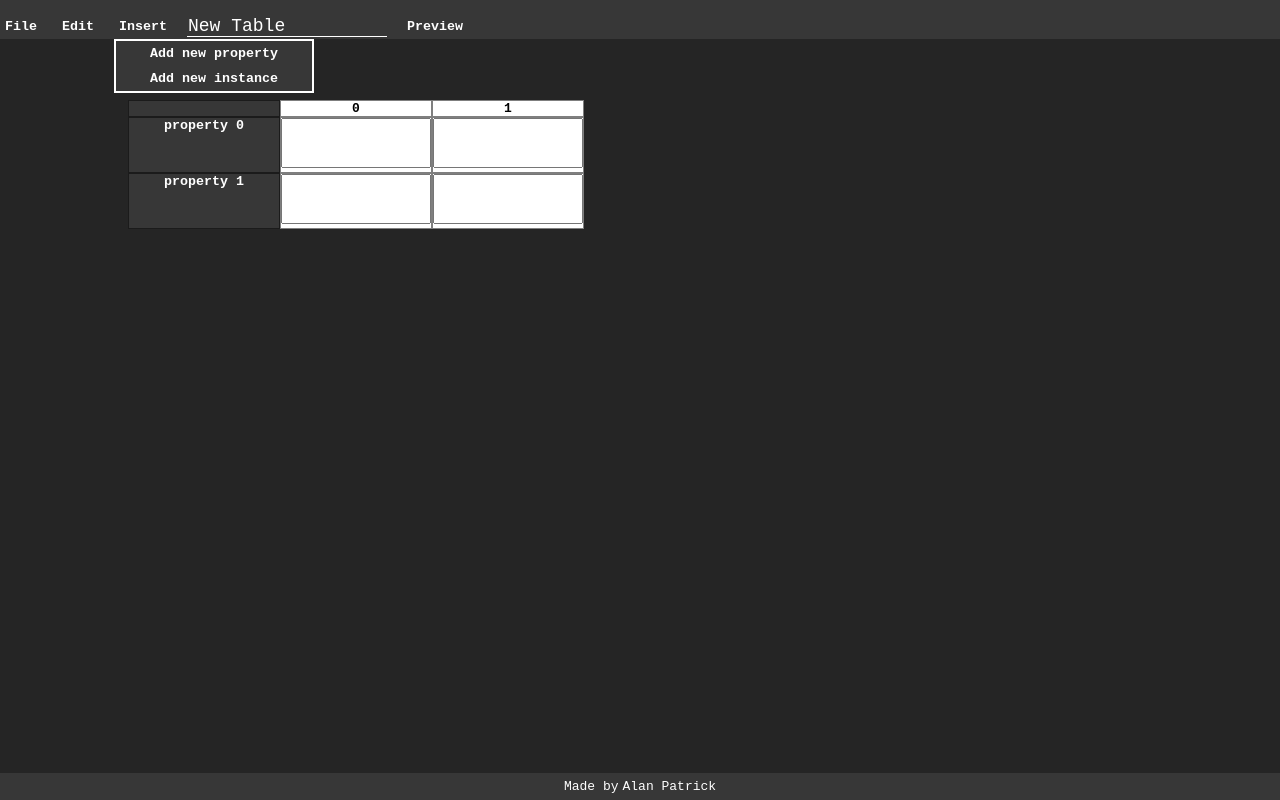
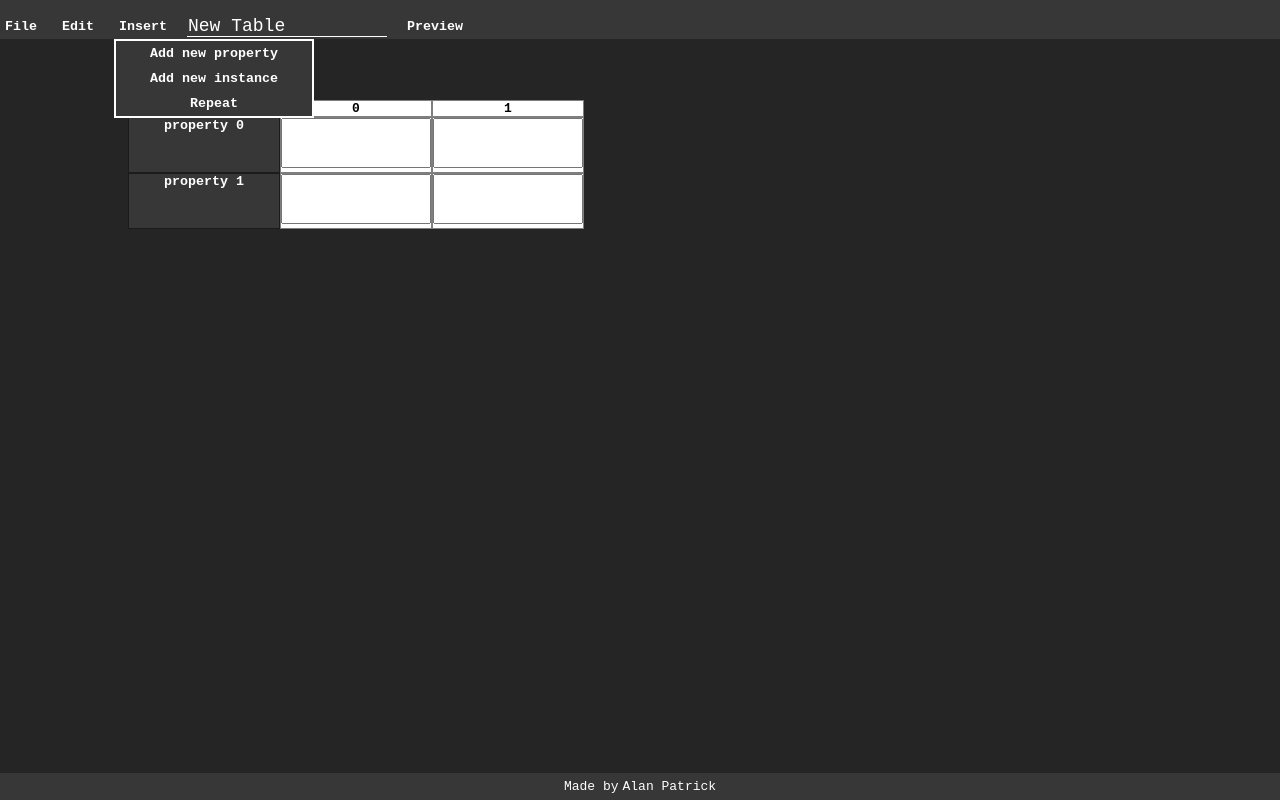
Before and after one commit to al-ptk/nosql-table, a React (Create React App) app: page / in a window 1280 px wide. Both pictures are taken after a click on the button "Insert". Built offline with nearby package versions, Linux system fonts and the light colour scheme.

Commit message:
mess: lost track, done goof, commit message is a dud

```diff
--- a/src/JsonTable/HeadinCellContextMenu.js
+++ b/src/JsonTable/HeadinCellContextMenu.js
@@ -1,4 +1,4 @@
-import React, { useRef } from 'react';
+import { useRef } from 'react';
 import { useDispatch } from 'react-redux';
 import {
   addProperty,
@@ -7,8 +7,11 @@ import {
   deleteProperty,
   pasteProperty,
   swapProperties,
+  repeatToAllInstances,
 } from '../app/slices/tableSlice';
 import { ContextMenu, ContextMenuButton } from '../components/ContextMenu';
+import { RepeatValueModal } from './RepeatValueModal';
+import ReactDOM from 'react-dom/client';
 
 export const HeadinCellContextMenu = ({
   xPos,
@@ -71,10 +74,12 @@ export const HeadinCellContextMenu = ({
   };
 
   return (
-    <ContextMenu
-      {...{ xPos, yPos, Reference }}
-      closeMenu={closeMenu}
-    >
+    <ContextMenu {...{ xPos, yPos, Reference }} closeMenu={closeMenu}>
+      <ContextMenu
+        buttonText={'Repeat Value'}
+        closeMenu={closeMenu}
+        buttonAction={(e) => {}}
+      />
       <ContextMenuButton
         closeMenu={closeMenu}
         buttonText={'Add Before'}
@@ -120,6 +125,7 @@ export const HeadinCellContextMenu = ({
         buttonText={'Paste After'}
         buttonAction={pasteAfter}
       />
+
     </ContextMenu>
   );
 };
--- a/src/JsonTable/JsonTable.js
+++ b/src/JsonTable/JsonTable.js
@@ -10,6 +10,7 @@ export function JsonTable() {
     <StyledTable tabIndex="0">
       <TableHead />
       <TableBody />
+      <div id="portal-root"></div>
     </StyledTable>
   );
 }
--- a/src/MenuBar/InsertButton.js
+++ b/src/MenuBar/InsertButton.js
@@ -2,6 +2,7 @@ import { useRef, useState } from 'react';
 import { useDispatch } from 'react-redux';
 import { addInstance, addProperty } from '../app/slices/tableSlice';
 import { ContextMenu, ContextMenuButton } from '../components/ContextMenu';
+import { createRoot } from 'react-dom/client';
 
 export const InsertButton = () => {
   const [dropdown, setDropdown] = useState(null);
@@ -43,6 +44,17 @@ function InsertDropdown({ xPos, yPos, Reference, closeMenu }) {
         buttonAction={() => dispatch(addInstance({}))}
         closeMenu={closeMenu}
       />
+      <ContextMenuButton
+        buttonText={'Repeat'}
+        buttonAction={() => {
+          let node = document.createElement('div');
+          document.body.appendChild(node);
+          createRoot(node).render(
+            <button onClick={(e) => e.target.remove()}>Delete me</button>
+          );
+        }}
+        closeMenu={closeMenu}
+      />
     </ContextMenu>
   );
 }
--- a/src/app/slices/tableSlice.js
+++ b/src/app/slices/tableSlice.js
@@ -21,7 +21,7 @@ const initialState = {
   // They are identified by the "type" filed
   clipboard: { type: null, data: null },
   title: 'New Table',
-  selected: {}
+  selected: { type: null, index: null },
 };
 
 const tableSlice = createSlice({
@@ -157,6 +157,13 @@ const tableSlice = createSlice({
       });
       this.schema.splice(propertyIndex, 0, property);
     },
+    repeatToAllInstances: (state, action) => {
+      const { value, propertyIndex } = action.payload;
+      const propName = state.schema[propertyIndex].name;
+      state.instances.forEach((instance) => {
+        instance[propName] = value;
+      });
+    },
 
     // Table Manager
     updateTitle: (state, action) => {
@@ -197,6 +204,7 @@ export const {
   copyProperty,
   cutProperty,
   pasteProperty,
+  repeatToAllInstances,
 
   // Table Manager
   updateTitle,
--- a/src/components/ContextMenu.js
+++ b/src/components/ContextMenu.js
@@ -44,6 +44,7 @@ import styled from 'styled-components';
 export function ContextMenu({ children, Reference, xPos, yPos, closeMenu }) {
   // Used for effect hook, down below
   const controlContextVisibility = () => {
+    if (Reference === undefined) return;
     Reference.current.focus(); // focus necessary
     const checkMenuFocusWithin = (e) => {
       // made into a named function in order to remove listener later on.
@@ -74,8 +75,8 @@ export function ContextMenu({ children, Reference, xPos, yPos, closeMenu }) {
 export const ContextMenuButton = ({ buttonText, buttonAction, closeMenu }) => {
   return (
     <button
-      onClick={() => {
-        buttonAction();
+      onClick={(e) => {
+        buttonAction(e);
         closeMenu();
       }}
       tabIndex={0}
--- a/src/index.js
+++ b/src/index.js
@@ -1,5 +1,6 @@
 import React from 'react';
 import ReactDOM from 'react-dom/client';
+
 import App from './App';
 import './assets/bedrockReset.css';
 
```
Also changed, not shown: 1 other file (tests, documents, lock files or other folders).
